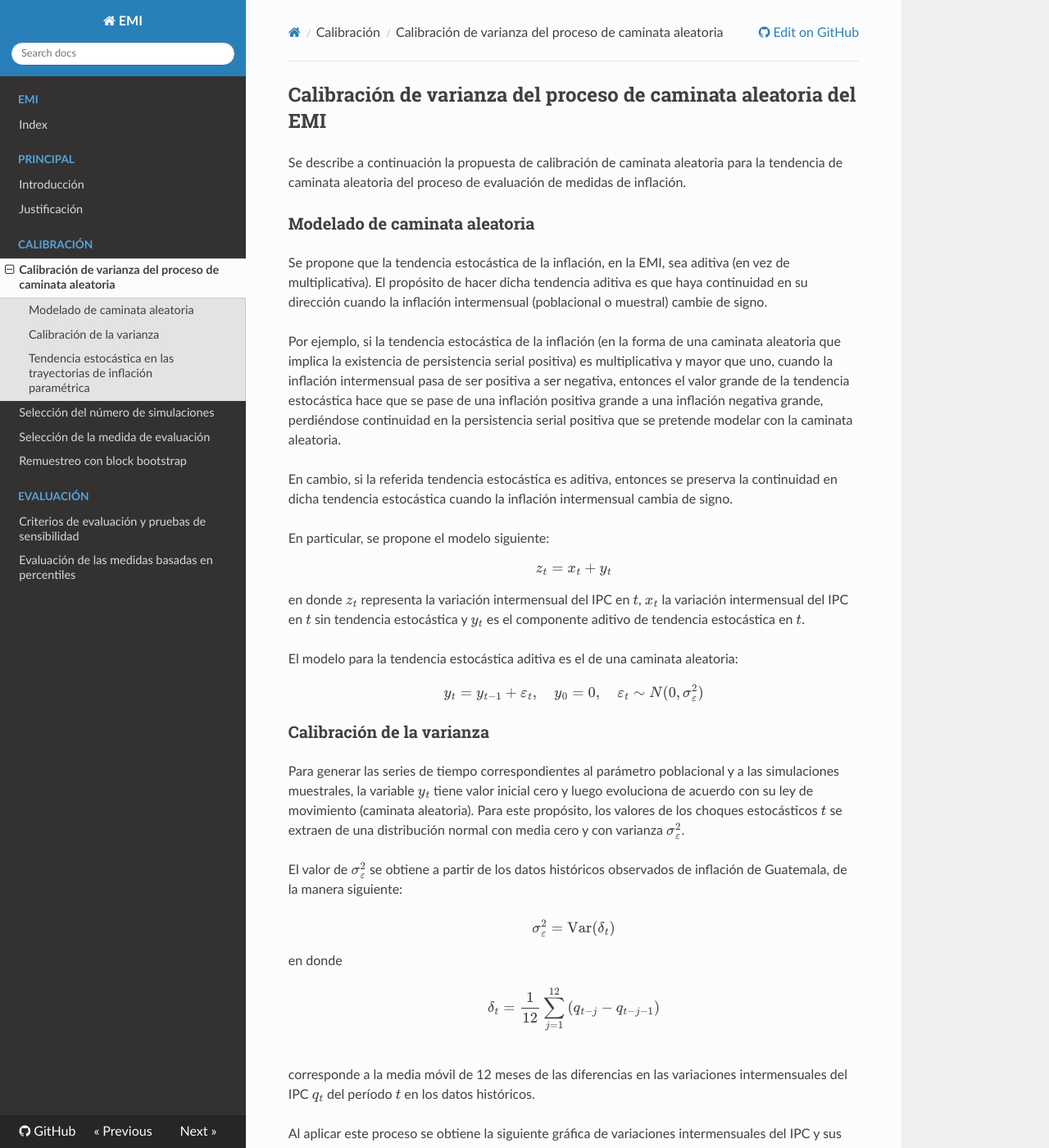
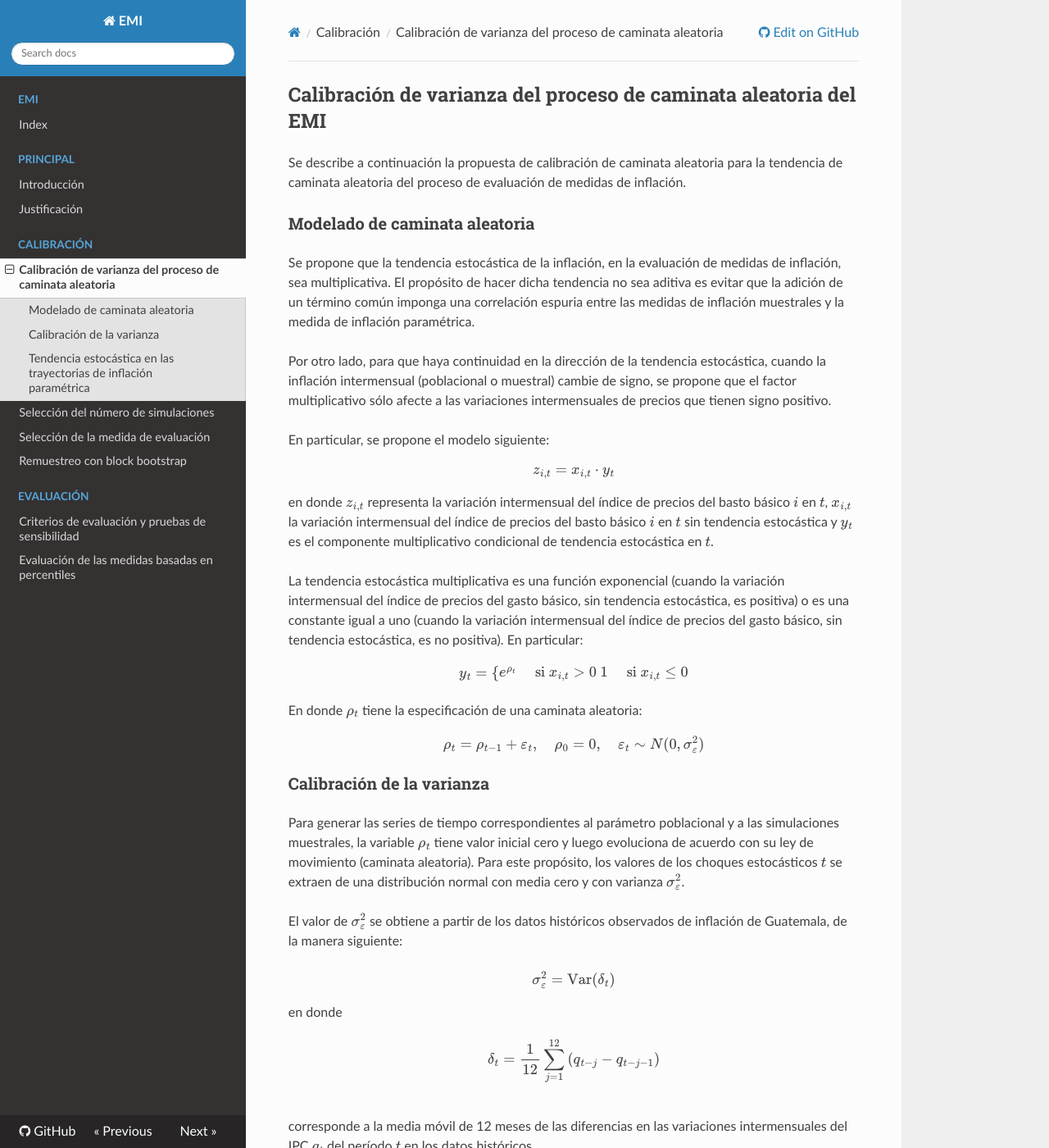
Before and after one commit to DIE-BG/EMI-docs, an MkDocs documentation site: the page built from docs/calibracion/Calibración varianza RW.md, in a window 1280 px wide and 1400 px high. Shown: the whole window at 82% size. Built offline with MkDocs 1.6.1, drawn with Linux system fonts in a browser that asks for light colours; nearby versions of some CDN libraries; formulas are drawn with MathJax 3; a style sheet for code colours, icons or effects is not loaded; some of the changed text lies outside the part shown.

Commit message:
Modificación de tendencia multiplicativa condicional

```diff
--- a/docs/calibracion/Calibración varianza RW.md
+++ b/docs/calibracion/Calibración varianza RW.md
@@ -4,22 +4,27 @@ Se describe a continuación la propuesta de calibración de caminata aleatoria p
 
 ## Modelado de caminata aleatoria
 
-Se propone que la tendencia estocástica de la inflación, en la EMI, sea aditiva (en vez de multiplicativa). El propósito de hacer dicha tendencia aditiva es que haya continuidad en su dirección cuando la inflación intermensual (poblacional o muestral) cambie de signo.
+Se propone que la tendencia estocástica de la inflación, en la evaluación de medidas de inflación, sea multiplicativa. El propósito de hacer dicha tendencia no sea aditiva es evitar que la adición de un término común imponga una correlación espuria entre las medidas de inflación muestrales y la medida de inflación paramétrica.
 
-Por ejemplo, si la tendencia estocástica de la inflación (en la forma de una caminata aleatoria que implica la existencia de persistencia serial positiva) es multiplicativa y mayor que uno, cuando la inflación intermensual pasa de ser positiva a ser negativa, entonces el valor grande de la tendencia estocástica hace que se pase de una inflación positiva grande a una inflación negativa grande, perdiéndose continuidad en la persistencia serial positiva que se pretende modelar con la caminata aleatoria.
-
-En cambio, si la referida tendencia estocástica es aditiva, entonces se preserva la continuidad en dicha tendencia estocástica cuando la inflación intermensual cambia de signo.
+Por otro lado, para que haya continuidad en la dirección de la tendencia estocástica, cuando la inflación intermensual (poblacional o muestral) cambie de signo, se propone que el factor multiplicativo sólo afecte a las variaciones intermensuales de precios que tienen signo positivo.
 
 En particular, se propone el modelo siguiente:
-$$ z_t = x_t + y_t $$
-en donde $z_t$ representa la variación intermensual del IPC en $t$, $x_t$ la variación intermensual del IPC en $t$ sin tendencia estocástica y $y_t$ es el componente aditivo de tendencia estocástica en $t$.
+$$ z_{i,t} = x_{i,t} \cdot y_{t} $$
+en donde $z_{i,t}$ representa la variación intermensual del índice de precios del basto básico $i$ en $t$, $x_{i,t}$ la variación intermensual del índice de precios del basto básico $i$ en $t$ sin tendencia estocástica y $y_t$ es el componente multiplicativo condicional de tendencia estocástica en $t$.
 
-El modelo para la tendencia estocástica aditiva es el de una caminata aleatoria:
-$$ y_t = y_{t-1} + \varepsilon_t, \quad y_0 = 0, \quad \varepsilon_t\sim N(0, \sigma_\varepsilon^2) $$
+
+La tendencia estocástica multiplicativa es una función exponencial (cuando la variación intermensual del índice de precios del gasto básico, sin tendencia estocástica, es positiva) o es una constante igual a uno (cuando la variación intermensual del índice de precios del gasto básico, sin tendencia estocástica, es no positiva). En particular:
+$$ y_t = \begin{cases}
+e^{\rho_t} &  \text{ si } x_{i,t} > 0 \\
+1 &  \text{ si } x_{i,t} \leq 0
+\end{cases} $$
+
+En donde $\rho_t$ tiene la especificación de una caminata aleatoria:
+$$ \rho_t = \rho_{t-1} + \varepsilon_t, \quad \rho_0 = 0, \quad \varepsilon_t\sim N(0, \sigma_\varepsilon^2) $$
 
 ## Calibración de la varianza
 
-Para generar las series de tiempo correspondientes al parámetro poblacional y a las simulaciones muestrales, la variable $y_t$ tiene valor inicial cero y luego evoluciona de acuerdo con su ley de movimiento (caminata aleatoria).  Para este propósito, los valores de los choques estocásticos $t$ se extraen de una distribución normal con media cero y con varianza $\sigma_\varepsilon^2$.
+Para generar las series de tiempo correspondientes al parámetro poblacional y a las simulaciones muestrales, la variable $\rho_t$ tiene valor inicial cero y luego evoluciona de acuerdo con su ley de movimiento (caminata aleatoria).  Para este propósito, los valores de los choques estocásticos $t$ se extraen de una distribución normal con media cero y con varianza $\sigma_\varepsilon^2$.
 
 El valor de $\sigma_\varepsilon^2$ se obtiene a partir de los datos históricos observados de inflación de Guatemala, de la manera siguiente:
 
@@ -40,8 +45,6 @@ En la siguiente tabla se presentan las estimaciones de varianza y desviación es
 | Base 2010 | 0.2162 | 0.4650 |0.001868 | 0.0432 |
 | Período completo | 0.2435 | 0.4935 | 0.002693 | 0.0519 |
 
-
-
 Ahora se procederá a computar una señal de ruido blanco utilizando la varianza de la media móvil de 12 meses de las variaciones intermensuales del IPC de la base 2000 y del período completo. A continuación, como ejemplo, se muestra una de las realizaciones:
 
 ![Ruido blanco](images/calibracion-varianza/Calibraci%C3%B3n%20varianza%20RW_2020-07-16_155842.png)
@@ -52,18 +55,31 @@ A continuación se procederá a utilizar la señal de ruido blanco del período
 
 ## Tendencia estocástica en las trayectorias de inflación paramétrica
 
-En esta sección se describe cómo quedan los parámetros poblacionales resultantes al utilizar la señal de ruido blanco aditiva calibrada con las variaciones intermensuales del IPC.
+En esta sección se describe cómo quedan los parámetros poblacionales de inflación resultantes al utilizar tres tipos de tendencia multiplicativa.
+- Componente nulo, que anula el efecto de tendencia multiplicativo. Es equivalente a un factor igual a uno.
+- La señal de ruido blanco calibrada con las variaciones intermensuales del IPC.
+- Una componente de crecimiento exponencial, calibrada para reflejar factores de crecimiento del 2% interanual.
 
-En esta figura se aprecia las diferentes componentes de tendencia, los cuales son aahora aditivos en el proceso de cómputo de inflación paramétrica y en el remuestreo.
+En la siguiente figura se aprecia los diferentes factores multiplicativos de tendencia en el proceso de cómputo de inflación paramétrica y en el remuestreo.
 
-![Componentes tendencia](images/calibracion-varianza/Calibraci%C3%B3n%20varianza%20RW_2020-07-16_161402.png)
+<!-- ![Componentes tendencia](images/calibracion-varianza/Calibraci%C3%B3n%20varianza%20RW_2020-07-16_161402.png)   -->
+
+![Componentes tendencia](images/2020-09-08-14-26-28.png)
 
 Como referencia, se muestran las trayectorias de inflación paramétrica sin tendencia.
 
-![Trayectorias paramétricas sin tendencia](images/calibracion-varianza/Calibraci%C3%B3n%20varianza%20RW_2020-07-16_160221.png)
+<!-- ![Trayectorias paramétricas sin tendencia](images/calibracion-varianza/Calibraci%C3%B3n%20varianza%20RW_2020-07-16_160221.png)   -->
 
-Se muestran las trayectorias de inflación paramétrica utilizando la componente aditiva de tendencia de caminata aleatoria que se muestra en color morado en la figura anterior de componentes de tendencia.
+![Trayectorias paramétricas sin tendencia SN](images/2020-09-08-14-27-54.png)
 
-![Trayectorias paramétricas tendencia aditiva](images/calibracion-varianza/Calibraci%C3%B3n%20varianza%20RW_2020-07-16_160236.png)
+Se muestran las trayectorias de inflación paramétrica utilizando la componente multiplicativa de tendencia de caminata aleatoria que se muestra en color morado en la figura anterior de componentes de tendencia.
+
+<!-- ![Trayectorias paramétricas tendencia multiplicativa](images/calibracion-varianza/Calibraci%C3%B3n%20varianza%20RW_2020-07-16_160236.png)   -->
+
+![Trayectorias paramétricas tendencia multiplicativa RW](images/2020-09-08-14-28-19.png)
 
 Como se observa, se obtienen trayectorias de inflación paramétrica con tendencia estocástica y moderada volatilidad, por lo que el método de calibración podría considerarse adecuadamente escalado para modelar la varianza del proceso de caminata aleatoria de la tendencia.
+
+Finalmente, se muestran las trayectorias de inflación paramétrica utilizando la componente multiplicativa de tendencia de factor exponencial que se muestra en color azul en la figura anterior de componentes de tendencia.
+
+![Trayectorias paramétricas tendencia multiplicativa EXP](images/2020-09-08-14-29-00.png)
```
Also changed, not shown: docs/calibracion/images/2020-09-08-14-26-28.png (added), docs/calibracion/images/2020-09-08-14-27-54.png (added), docs/calibracion/images/2020-09-08-14-28-19.png (added), docs/calibracion/images/2020-09-08-14-29-00.png (added).
